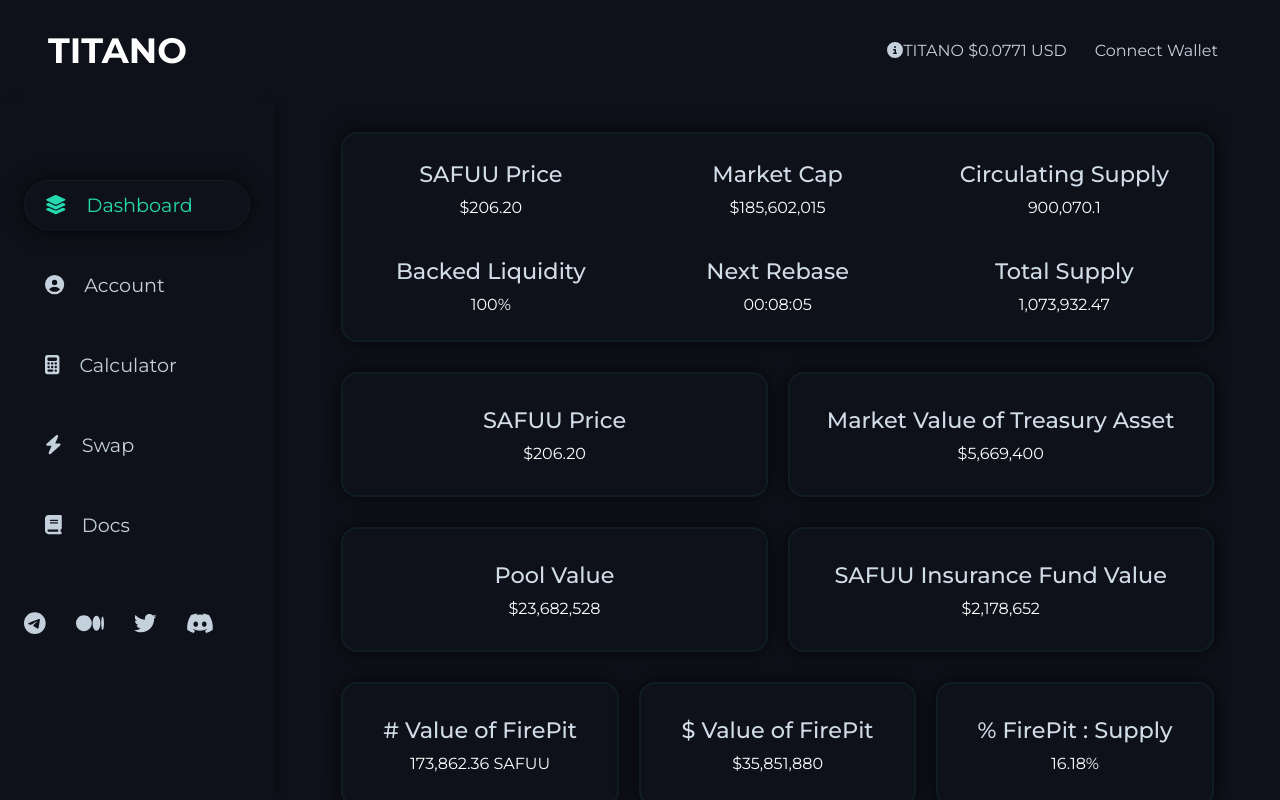
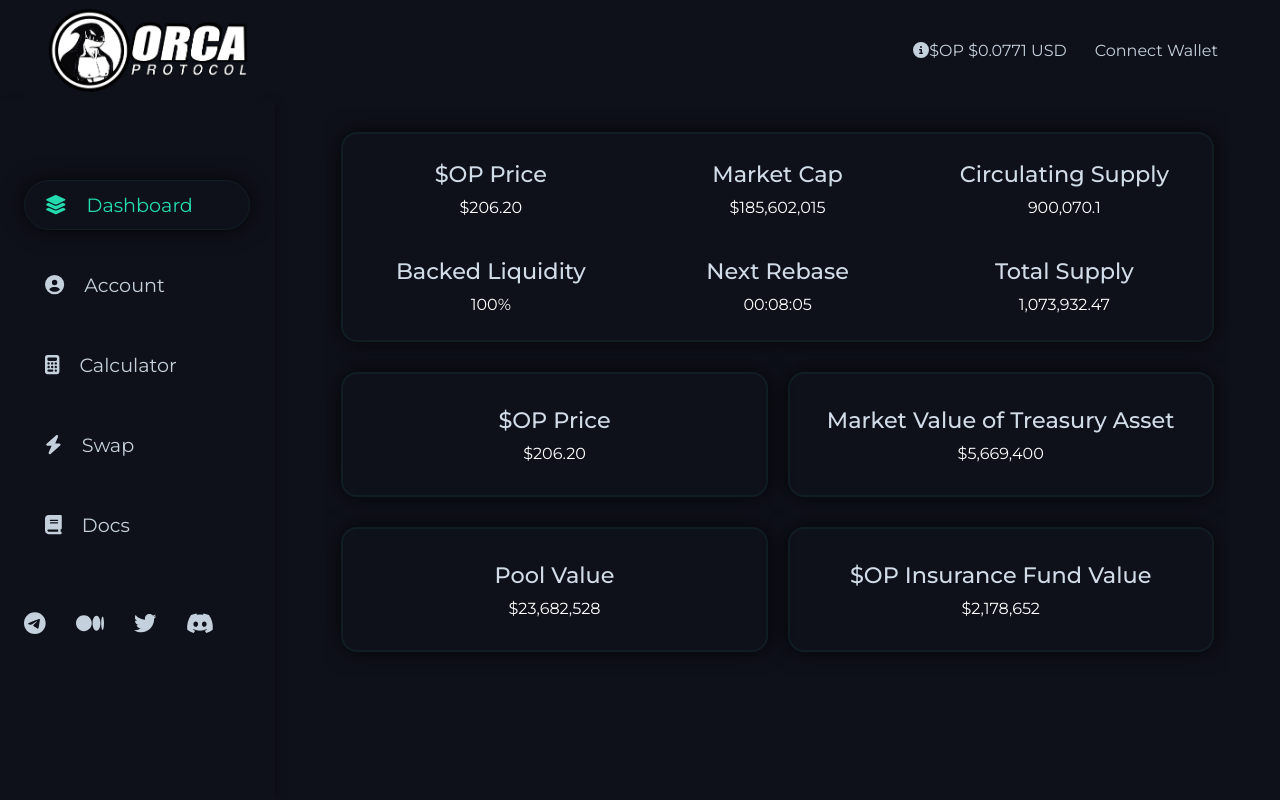
Before and after one commit to sikander-afzaal/finance-dashboard, a React (Create React App) app: page / in a window 1280 px wide. Built offline with nearby package versions, Linux system fonts and the light colour scheme.

Commit message:
first commit

```diff
--- a/package.json
+++ b/package.json
@@ -10,6 +10,7 @@
     "@testing-library/jest-dom": "^5.16.4",
     "@testing-library/react": "^13.1.1",
     "@testing-library/user-event": "^13.5.0",
+    "framer-motion": "^6.3.1",
     "react": "^18.0.0",
     "react-dom": "^18.0.0",
     "react-rangeslider": "^2.2.0",
--- a/src/App.css
+++ b/src/App.css
@@ -28,3 +28,10 @@
   justify-content: center;
   align-items: center;
 }
+.animated {
+  display: flex;
+  justify-content: center;
+  align-items: center;
+  width: 100%;
+  height: 100%;
+}
--- a/src/App.js
+++ b/src/App.js
@@ -5,28 +5,29 @@
 import Dashboard from "./Pages/Dashboard/Dashboard";
 import Account from "./Pages/Account/Account";
 import Calculator from "./Pages/Calculator/Calculator";
-import { BrowserRouter as Router, Route, Routes } from "react-router-dom";
+import { Route, Routes, useLocation } from "react-router-dom";
+import { AnimatePresence } from "framer-motion";
 function App() {
   const [open, setOpen] = useState(false);
   const openHeader = (val) => {
     setOpen(val);
   };
-
+  const location = useLocation();
   return (
     <div className="App">
-      <Router>
-        <Header func={openHeader} />
-        <div className="bottom-App">
-          <Sidebar func={openHeader} open={open} />
-          <div className="right-div">
-            <Routes>
+      <Header func={openHeader} />
+      <div className="bottom-App">
+        <Sidebar func={openHeader} open={open} />
+        <div className="right-div">
+          <AnimatePresence exitBeforeEnter>
+            <Routes key={location.pathname} location={location}>
               <Route path="/" element={<Dashboard />}></Route>
               <Route path="/account" element={<Account />}></Route>
               <Route path="/calculator" element={<Calculator />}></Route>
             </Routes>
-          </div>
+          </AnimatePresence>
         </div>
-      </Router>
+      </div>
     </div>
   );
 }
--- /dev/null
+++ b/src/Components/AnimatedPage.jsx
@@ -0,0 +1,25 @@
+import React, { Children } from "react";
+import { motion } from "framer-motion";
+
+const animation = {
+  initial: { opacity: 0, y: -100 },
+  animate: { opacity: 1, y: 0 },
+  exit: { opacity: 0, y: 100 },
+};
+
+function AnimatedPage({ children }) {
+  return (
+    <motion.div
+      variants={animation}
+      initial="initial"
+      animate="animate"
+      exit="exit"
+      transition={{ duration: 0.7 }}
+      className={"animated"}
+    >
+      {children}
+    </motion.div>
+  );
+}
+
+export default AnimatedPage;
--- a/src/Layout/Header/Header.css
+++ b/src/Layout/Header/Header.css
@@ -6,9 +6,9 @@
   padding: 0rem 3rem;
   width: 100%;
 }
-.left-header h1 {
-  font-size: 2.2rem;
-  color: white;
+.logo {
+  max-width: 200px;
+  object-fit: contain;
 }
 .right-header {
   display: flex;
--- a/src/Layout/Header/Header.jsx
+++ b/src/Layout/Header/Header.jsx
@@ -6,11 +6,12 @@
   faArrowUpRightFromSquare,
   faBars,
 } from "@fortawesome/free-solid-svg-icons";
+import logo from "../../Assets/logo.png";
 function Header({ func }) {
   return (
     <div className="header">
       <div className="left-header">
-        <h1 className="desktop">TITANO</h1>
+        <img src={logo} className={"desktop logo"} alt="" />
         <FontAwesomeIcon
           onClick={() => func(true)}
           icon={faBars}
@@ -21,7 +22,7 @@
         <div className="link drop">
           <div className="top-link">
             <FontAwesomeIcon icon={faCircleInfo} />
-            <p>TITANO $0.0771 USD</p>
+            <p>$OP $0.0771 USD</p>
           </div>
 
           <div className="dropdown">
--- a/src/Layout/SideBar/Sidebar.jsx
+++ b/src/Layout/SideBar/Sidebar.jsx
@@ -15,6 +15,7 @@
   faMedium,
 } from "@fortawesome/free-brands-svg-icons";
 import { Link } from "react-router-dom";
+import logo from "../../Assets/logo.png";
 function Sidebar({ open, func }) {
   const clickHandler = (e) => {
     document.querySelector(".active").classList.remove("active");
@@ -49,7 +50,7 @@
         className={`overlay ${open ? "open-overlay" : ""}`}
       ></div>
       <div className={`sidebar ${open ? "open-sidebar" : ""}`}>
-        <h1 className={`display`}>TITANO</h1>
+        <img src={logo} className={"display logo"} alt="" />
         <div className="top-sidebar">
           <Link
             to={"/"}
@@ -75,11 +76,19 @@
             <FontAwesomeIcon icon={faCalculator} />
             <p>Calculator</p>
           </Link>
-          <a href="#" className="row-link">
+          <a
+            target={"blank"}
+            href="https://pancakeswap.finance/swap?outputCurrency=0xd87fce0d8d6d8a38a2d808081fcfa79e78ba5a4a"
+            className="row-link"
+          >
             <FontAwesomeIcon icon={faBolt} />
             <p>Swap</p>
           </a>
-          <a href="#" className="row-link">
+          <a
+            target={"blank"}
+            href="https://orcaprotocol.gitbook.io/orcaprotocolbsc/"
+            className="row-link"
+          >
             <FontAwesomeIcon icon={faBook} />
             <p>Docs</p>
           </a>
--- a/src/Pages/Account/Account.jsx
+++ b/src/Pages/Account/Account.jsx
@@ -1,18 +1,20 @@
 import React from "react";
+import AnimatedPage from "../../Components/AnimatedPage";
 import "./Account.css";
 function Account() {
   return (
+    <AnimatedPage>
       <div className="dashboard account">
         <div className="row-col">
           <div className="col acc-col">
             <h1>Your Balance</h1>
             <h2>0</h2>
-          <p>0 SAFUU</p>
+            <p>0 $OP</p>
           </div>
           <div className="col acc-col">
             <h1>APY</h1>
-          <h2>383,025.8%</h2>
-          <p>Daily ROI 2.28%</p>
+            <h2>916,474%</h2>
+            <p>Daily ROI 2.54%</p>
           </div>
           <div className="col acc-col">
             <h1>Next Rebase:</h1>
@@ -22,12 +24,12 @@
         </div>
         <div className="bot-acc">
           <div className="row-acc">
-          <p>Current SAFUU Price</p>
+            <p>Current $OP Price</p>
             <p>$206.06</p>
           </div>
           <div className="row-acc">
             <p>Next Reward Amount</p>
-          <p>0 SAFUU</p>
+            <p>0 $OP</p>
           </div>
           <div className="row-acc">
             <p>Next Reward Amount USD</p>
@@ -51,6 +53,7 @@
           </div>
         </div>
       </div>
+    </AnimatedPage>
   );
 }
 
--- a/src/Pages/Calculator/Calculator.jsx
+++ b/src/Pages/Calculator/Calculator.jsx
@@ -5,6 +5,7 @@
 
 // To include the default styles
 import "react-rangeslider/lib/index.css";
+import AnimatedPage from "../../Components/AnimatedPage";
 function Calculator() {
   const [value, setValue] = useState(1);
   const [amount, setAmount] = useState(0);
@@ -41,6 +42,7 @@
     console.log();
   };
   return (
+    <AnimatedPage>
       <div className="calculator dashboard">
         <div className="top-calc">
           <h1>Calculator</h1>
@@ -48,21 +50,21 @@
         </div>
         <div className="row-col calc-col">
           <div className="col">
-          <h1>SAFUU Price</h1>
+            <h1>$OP Price</h1>
             <p>$206.43</p>
           </div>
           <div className="col">
             <h1>Current APY</h1>
-          <p>383,025.8%</p>
+            <p>916,474%</p>
           </div>
           <div className="col">
-          <h1>Your SAFUU Balance</h1>
-          <p>0 SAFUU</p>
+            <h1>Your $OP Balance</h1>
+            <p>0 $OP</p>
           </div>
         </div>
         <div className="input-grid">
           <div className="input-div">
-          <h2>SAFUU Amount</h2>
+            <h2>$OP Amount</h2>
             <div className="input">
               <input
                 data-val={"amount"}
@@ -86,7 +88,7 @@
             </div>
           </div>
           <div className="input-div">
-          <h2>SAFUU price at purchase ($)</h2>
+            <h2>$OP price at purchase ($)</h2>
             <div className="input">
               <input
                 onChange={inputHandler}
@@ -98,7 +100,7 @@
             </div>
           </div>
           <div className="input-div">
-          <h2>Future SAFUU market price ($)</h2>
+            <h2>Future $OP market price ($)</h2>
             <div className="input">
               <input
                 onChange={inputHandler}
@@ -124,8 +126,8 @@
             <p>${currentWealth}</p>
           </div>
           <div className="row-estimate">
-          <p>SAFUU rewards estimation</p>
-          <p>{estimate} SAFUU</p>
+            <p>$OP rewards estimation</p>
+            <p>{estimate} $OP</p>
           </div>
           <div className="row-estimate">
             <p>Potential return</p>
@@ -133,6 +135,7 @@
           </div>
         </div>
       </div>
+    </AnimatedPage>
   );
 }
 
--- a/src/Pages/Dashboard/Dashboard.jsx
+++ b/src/Pages/Dashboard/Dashboard.jsx
@@ -1,11 +1,13 @@
 import React from "react";
+import AnimatedPage from "../../Components/AnimatedPage";
 import "./Dashboard.css";
 function Dashboard() {
   return (
+    <AnimatedPage>
       <div className="dashboard">
         <div className="top-grid-dash">
           <div className="col">
-          <h1>SAFUU Price</h1>
+            <h1>$OP Price</h1>
             <p>$206.20</p>
           </div>
           <div className="col">
@@ -31,7 +33,7 @@
         </div>
         <div className="row-col">
           <div className="col">
-          <h1>SAFUU Price</h1>
+            <h1>$OP Price</h1>
             <p>$206.20</p>
           </div>
           <div className="col">
@@ -45,25 +47,12 @@
             <p>$23,682,528</p>
           </div>
           <div className="col">
-          <h1>SAFUU Insurance Fund Value</h1>
+            <h1>$OP Insurance Fund Value</h1>
             <p>$2,178,652</p>
           </div>
         </div>
-      <div className="row-col">
-        <div className="col">
-          <h1># Value of FirePit</h1>
-          <p>173,862.36 SAFUU</p>
       </div>
-        <div className="col">
-          <h1>$ Value of FirePit</h1>
-          <p>$35,851,880</p>
-        </div>
-        <div className="col">
-          <h1>% FirePit : Supply</h1>
-          <p>16.18%</p>
-        </div>
-      </div>
-    </div>
+    </AnimatedPage>
   );
 }
 
--- a/src/index.js
+++ b/src/index.js
@@ -2,11 +2,14 @@
 import ReactDOM from "react-dom/client";
 import "./index.css";
 import App from "./App";
+import { BrowserRouter as Router } from "react-router-dom";
 
 const root = ReactDOM.createRoot(document.getElementById("root"));
 root.render(
   <React.StrictMode>
-    <App />
+    <Router>
+      <App />
+    </Router>
   </React.StrictMode>
 );
 
```
Also changed, not shown: src/Assets/logo.png (added), 1 other file (tests, documents, lock files or other folders). Lines whose indentation alone changed are shown as unchanged.
